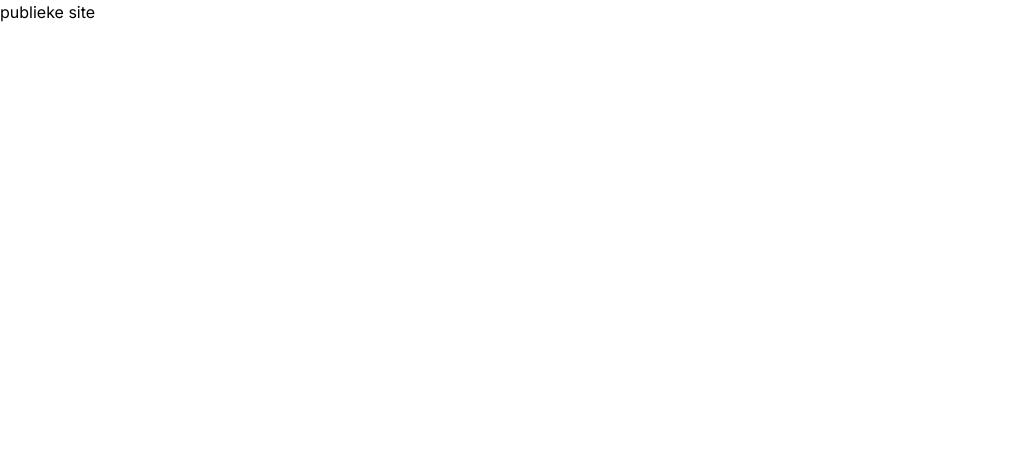
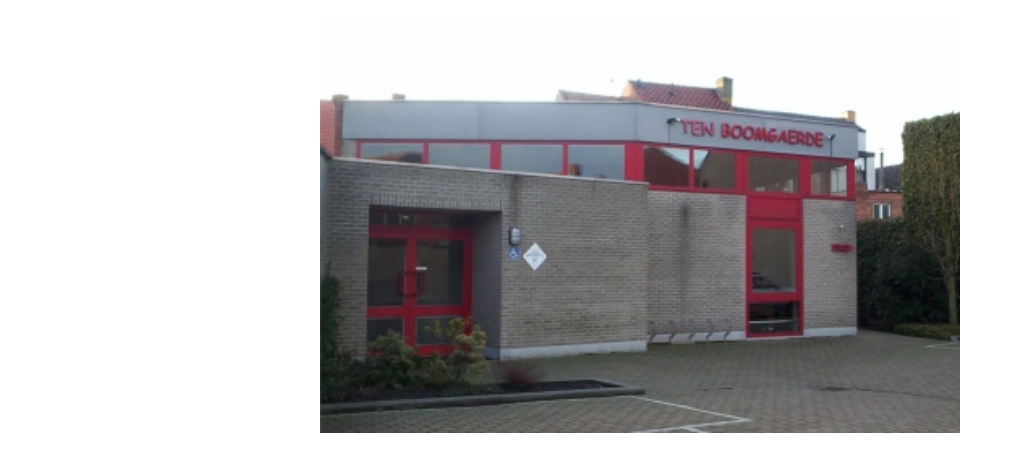
Before and after one commit to WEB4YOU-BE/P007-TenBoomgaerde, a Next.js app: page / in a window 1280 px wide. Shown: the top 472 px of the page, without its empty margins (0-1022 px from the left). Built offline with nearby package versions, Linux system fonts and the light colour scheme.

Commit message:
Added photo on the homepage
Signed-off-by: Tiebe Deweerdt <tiebe.dw1@gmail.com>

```diff
--- a/src/app/(www)/page.tsx
+++ b/src/app/(www)/page.tsx
@@ -1,5 +1,9 @@
+import Image from "next/image";
+
 export default function Index() {
     return <main className={"w-full min-h-[100svh]"}>
-        publieke site
+        <figure className={"container mx-auto pt-5 flex flex-row justify-center"}>
+            <Image className={"w-1/2"} src={"/images/tenboomgaerde.jpg"} alt={""} width={395} height={255}/>
+        </figure>
     </main>;
 }
```
